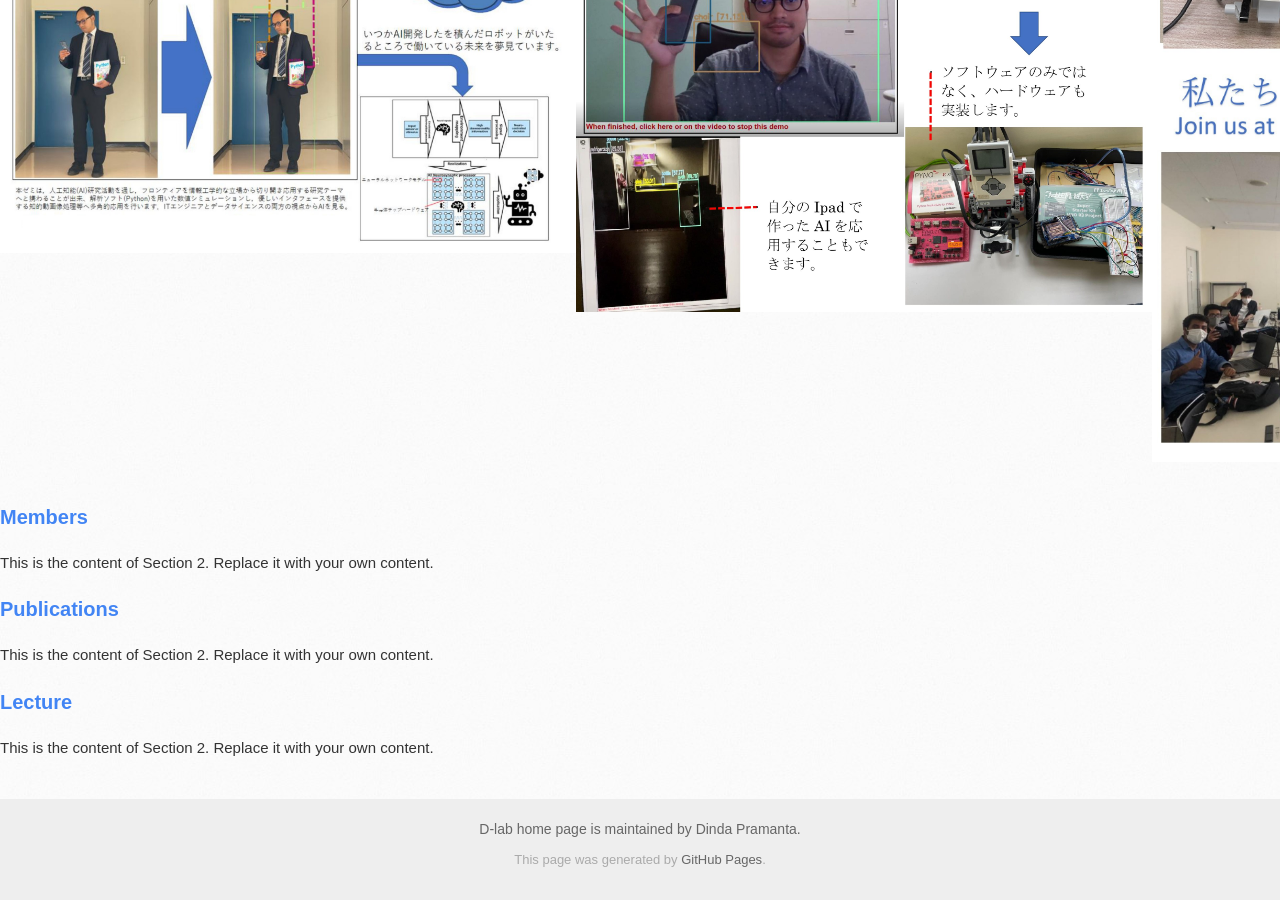
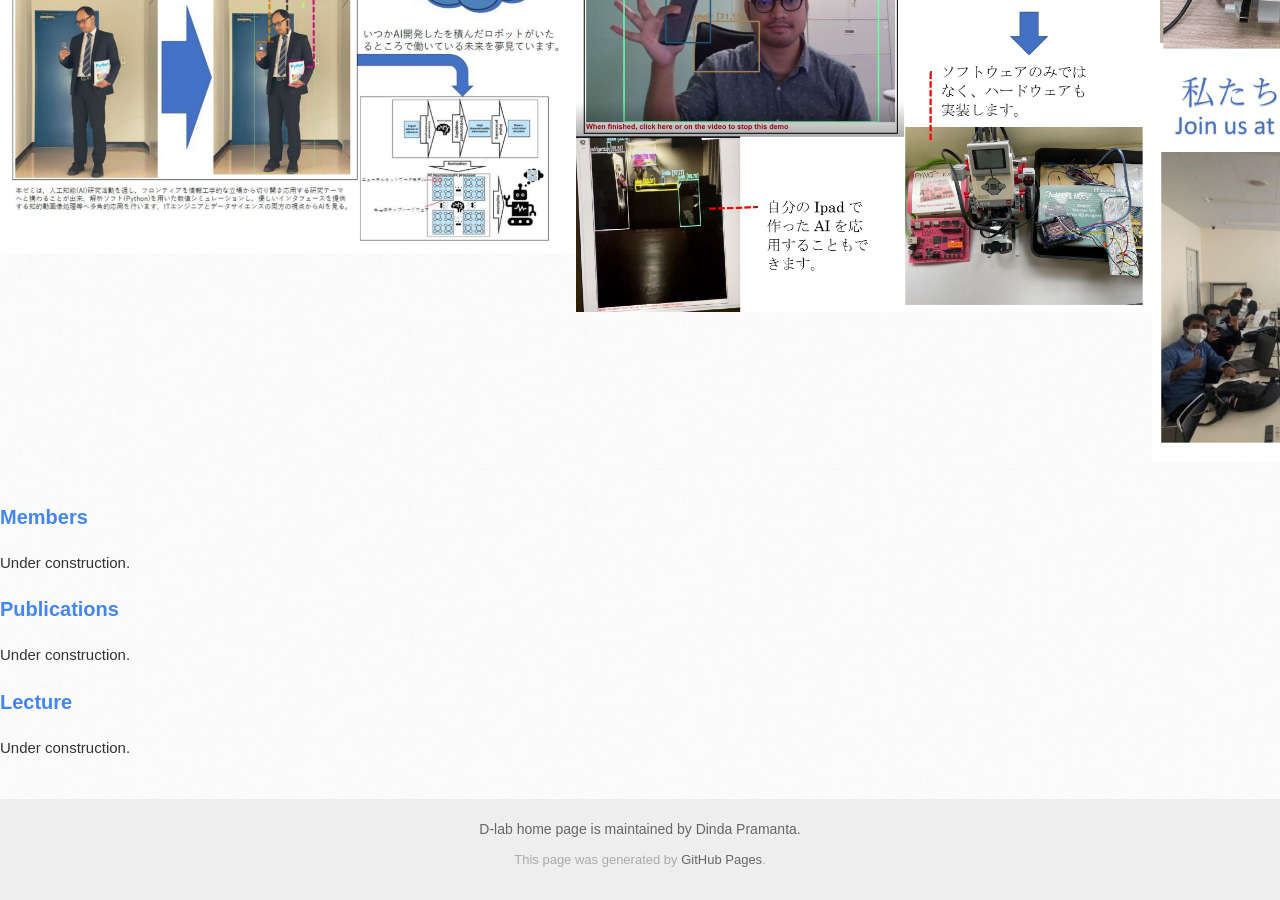
Before and after one commit to DindaPramanta/D-Lab.github.io, a Jekyll site: the page built from index.md, in a window 1280 px wide and 900 px high, scrolled down 1043 px. Built offline with Jekyll 4.4.1, drawn with Linux system fonts in a browser that asks for light colours; the repository's description, which GitHub fills in, is left out.

Commit message:
Update default.html

```diff
--- a/_layouts/default.html
+++ b/_layouts/default.html
@@ -149,17 +149,17 @@
 
     <section id="section2">
       <h3>Members</h3>
-      <p>This is the content of Section 2. Replace it with your own content.</p>
+      <p>Under construction.</p>
     </section>
 
     <section id="section3">
       <h3>Publications</h3>
-      <p>This is the content of Section 2. Replace it with your own content.</p>
+      <p>Under construction.</p>
     </section>
 
     <section id="section4">
       <h3>Lecture</h3>
-      <p>This is the content of Section 2. Replace it with your own content.</p>
+      <p>Under construction.</p>
     </section>
 
     <footer>
```
